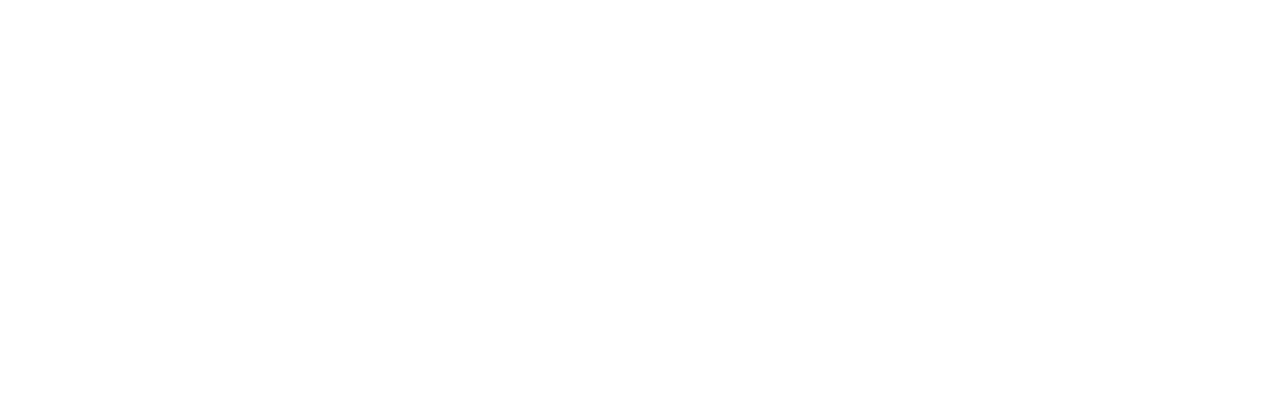
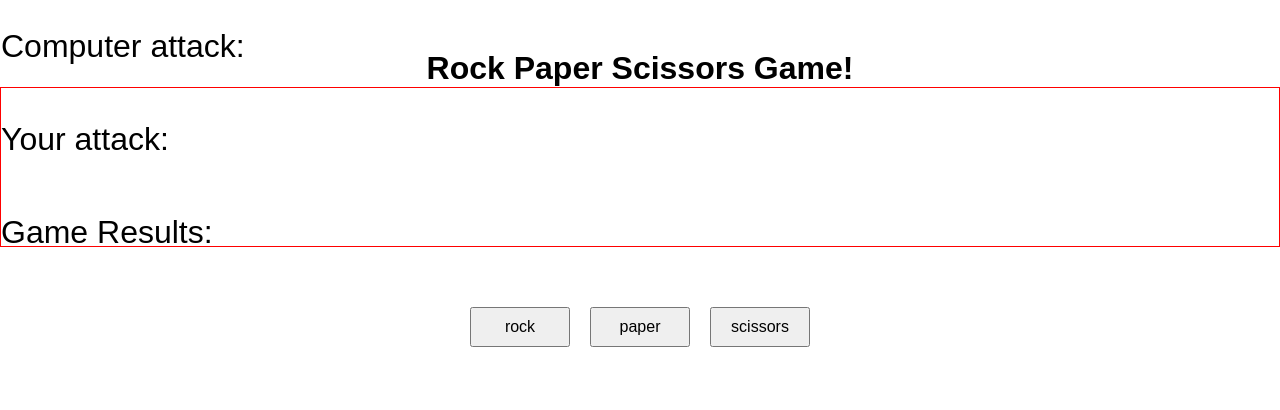
Before and after one commit to nathankim137311/rock-paper-scissors, a plain HTML site: page index.html in a window 1280 px wide. Drawn offline with Linux system fonts and the light colour scheme.

Commit message:
made the buttons

```diff
--- a/app.js
+++ b/app.js
@@ -0,0 +1,19 @@
+console.log('hello everybody');
+
+const computerChoiceDisplay = document.getElementById('computer-attack')
+const userChoiceDisplay = document.getElementById('user-attack')
+const gameResultDisplay = document.getElementById('game-result')
+const possibleChoices = document.querySelectorAll('button')
+let userChoice
+
+possibleChoices.forEach(possibleChoice => possibleChoice.addEventListener('click', (e) => {
+  userChoice = e.target.id
+  userChoiceDisplay.innerHTML = userChoice
+}))
+
+let computerChoice = Math.random() * 3;
+if (computerChoice === 1) {
+return 'rock';
+}else if(computerChoice === 2) {
+return 'paper';
+}else (computerChoice === 3)
--- a/index.html
+++ b/index.html
@@ -5,9 +5,23 @@
   <meta http-equiv="X-UA-Compatible" content="IE=edge">
   <meta name="viewport" content="width=device-width, initial-scale=1.0">
   <title>Document</title>
+  <link rel="stylesheet" href="./style.css">
 </head>
 <body>
-
+  <h1>Rock Paper Scissors Game!</h1>
+<div class="main">
+  <h2>Computer attack:<span id="computer-attack"></h2></span><br><br>
+  <h2>Your attack:<span id="user-attack"></span></h2><br><br>
+  <h2>Game Results:<span id="game-result"></span></h2><br><br>
+</div>
+<div class="btn-container">
+  <button id="rock">rock
+  </button>
+  <button id="paper">paper
+  </button>
+  <button id="scissors">scissors
+  </button>
+</div>
   <script src="/app.js"></script>
 </body>
 </html>
--- /dev/null
+++ b/style.css
@@ -0,0 +1,46 @@
+* {
+  padding: 0;
+  margin: 0;
+  box-sizing: border-box;
+}
+
+body {
+  height: 100vh;
+  font-family: Arial, Helvetica, sans-serif;
+}
+
+h1 {
+  text-align: center;
+  margin-top: 50px;
+}
+
+h2 {
+  font-weight: 400;
+  font-size: 2rem;
+}
+
+.main {
+  display: flex;
+  flex-direction: column;
+  justify-content: center;
+  border: red 1px solid;
+  font-size: 1.5rem;
+  text-align: left;
+  height: 20vh;
+}
+
+.btn-container {
+  display: flex;
+  flex-direction: row;
+  justify-content: center;
+  align-items: center;
+  height: 20vh;
+}
+
+.btn-container button {
+  height: 40px;
+  width: 100px;
+  font-size: 1rem;
+  cursor: pointer;
+  margin: 10px;
+}
```
